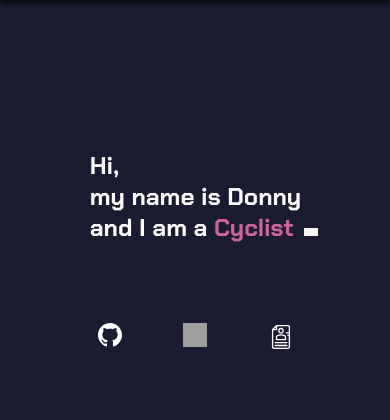
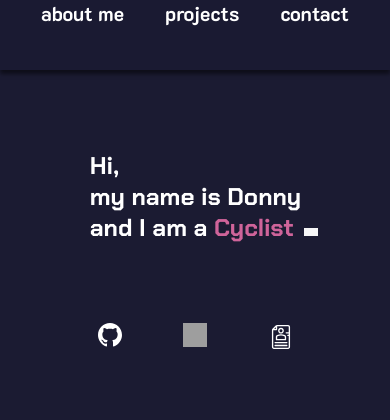
Before and after one commit to donnyha/portfolio, a PHP site: page / in a window 390 px wide. Shown: the top 420 px of the page. Run offline with PHP 8.4, Linux system fonts and the light colour scheme; grey boxes are pictures that could not be loaded.

Commit message:
created mobile nav bar

```diff
--- a/portfolio_site/index.html
+++ b/portfolio_site/index.html
@@ -13,9 +13,9 @@
 <body>
     <!-- navigation -->
     <nav id="navbar">
-        <a href="#"><img id="logo" src="./images/svg/logo-dh.svg" data-aos="fade-down" height="50px"></a>
+        <a href="#" id="logo-link"><img id="logo" src="./images/svg/logo-dh.svg" data-aos="fade-down" height="50px"></a>
         <ul>
-            <li data-aos="fade-down" data-aos-delay="100"><a href="#about-me" >about me</a></li>
+            <li data-aos="fade-down" data-aos-delay="100"><a href="#about-me">about me</a></li>
             <li data-aos="fade-down" data-aos-delay="200"><a href="#projects">projects</a></li>
             <li data-aos="fade-down" data-aos-delay="300"><a href="#contact">contact</a></li>
         </ul>
@@ -26,6 +26,16 @@
         </span>
     </nav>
     <!-- /navigation -->
+
+    <!-- navigation mobile -->
+    <nav id="navbar-mobile">
+        <ul>
+            <li data-aos="fade-down" data-aos-delay="100"><a href="#about-me">about me</a></li>
+            <li data-aos="fade-down" data-aos-delay="200"><a href="#projects">projects</a></li>
+            <li data-aos="fade-down" data-aos-delay="300"><a href="#contact">contact</a></li>
+        </ul>
+    </nav>
+    <!-- /navigation mobile -->
 
     <!-- main -->
     <div id="main" class="para">
--- a/portfolio_site/styles/style.css
+++ b/portfolio_site/styles/style.css
@@ -37,6 +37,10 @@
 }
 
 /* navigation */
+#navbar-mobile {
+  display: none;
+}
+
 nav {
   background-color: rgba(27, 27, 50, 0.7);
   -webkit-box-shadow: 0px 4px 4px rgba(0, 0, 0, 0.5);
@@ -378,14 +382,14 @@
 /* media queries */
 @media (max-width: 768px) {
   /* navigation */
-  nav ul li a {
-    font-size: 12px;
-  }
-  img#logo {
+  #navbar {
     display: none;
   }
-  span.social {
-    display: none;
+  #navbar-mobile {
+    display: block;
+    position: fixed;
+    -webkit-transition: 1s ease-in-out;
+    transition: 1s ease-in-out;
   }
   /* main */
   .social-icons {
--- a/portfolio_site/styles/style.scss
+++ b/portfolio_site/styles/style.scss
@@ -74,6 +74,10 @@
 }
 
 /* navigation */
+#navbar-mobile {
+  display: none;
+}
+
 nav {
   background-color: rgba(27, 27, 50, 0.7);
   box-shadow: 0px 4px 4px rgba(0, 0, 0, 0.5);
@@ -341,16 +345,14 @@
 
 @media (max-width: 768px) {
   /* navigation */
-  nav ul li a {
-    font-size: 12px;
-  }
-
-  img#logo {
+  #navbar {
     display: none;
   }
 
-  span.social {
-    display: none;
+  #navbar-mobile {
+    display: block;
+    position: fixed;
+    transition: 1s ease-in-out;
   }
 
   /* main */
```
Also changed, not shown: 1 other file.
